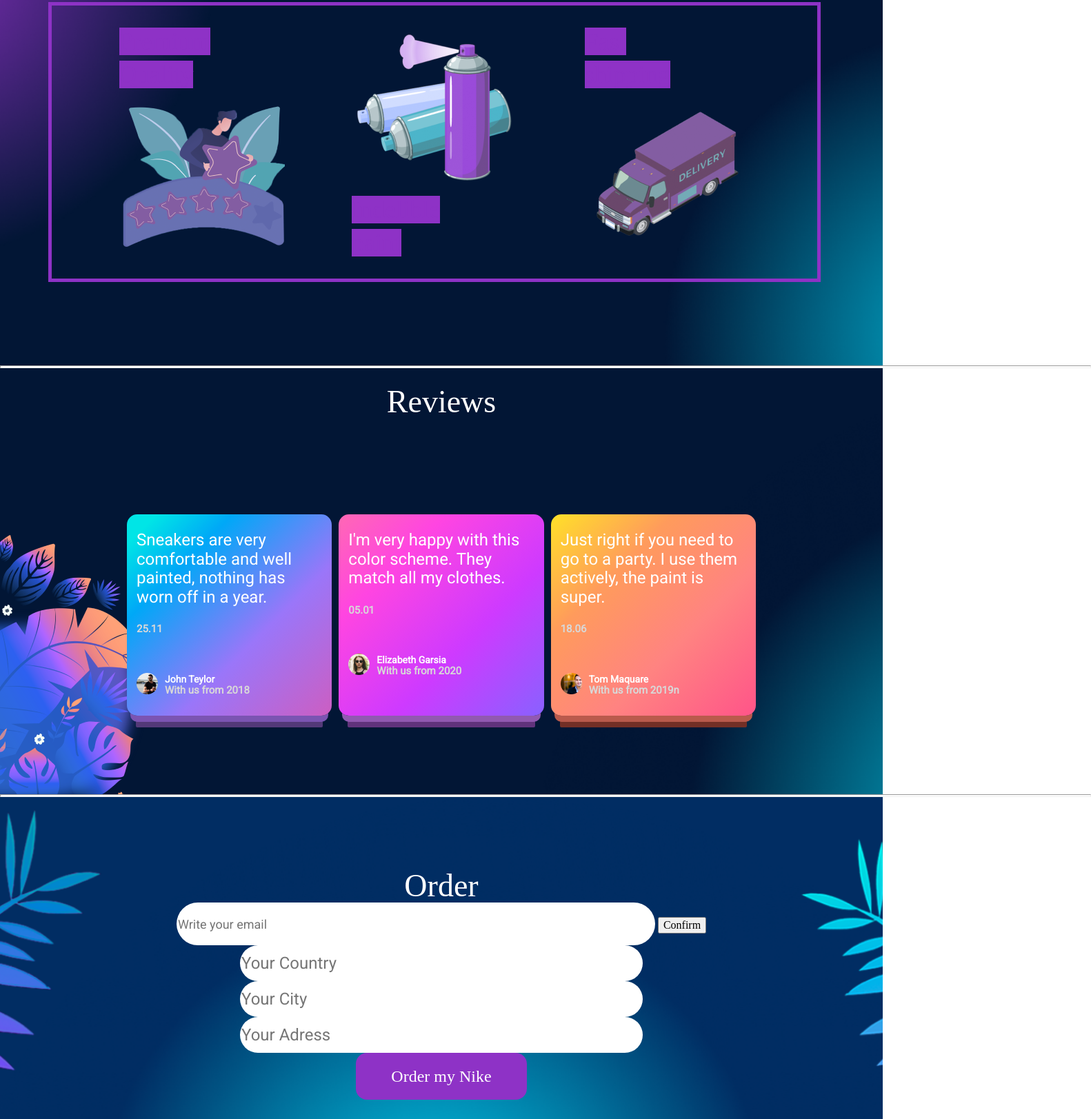
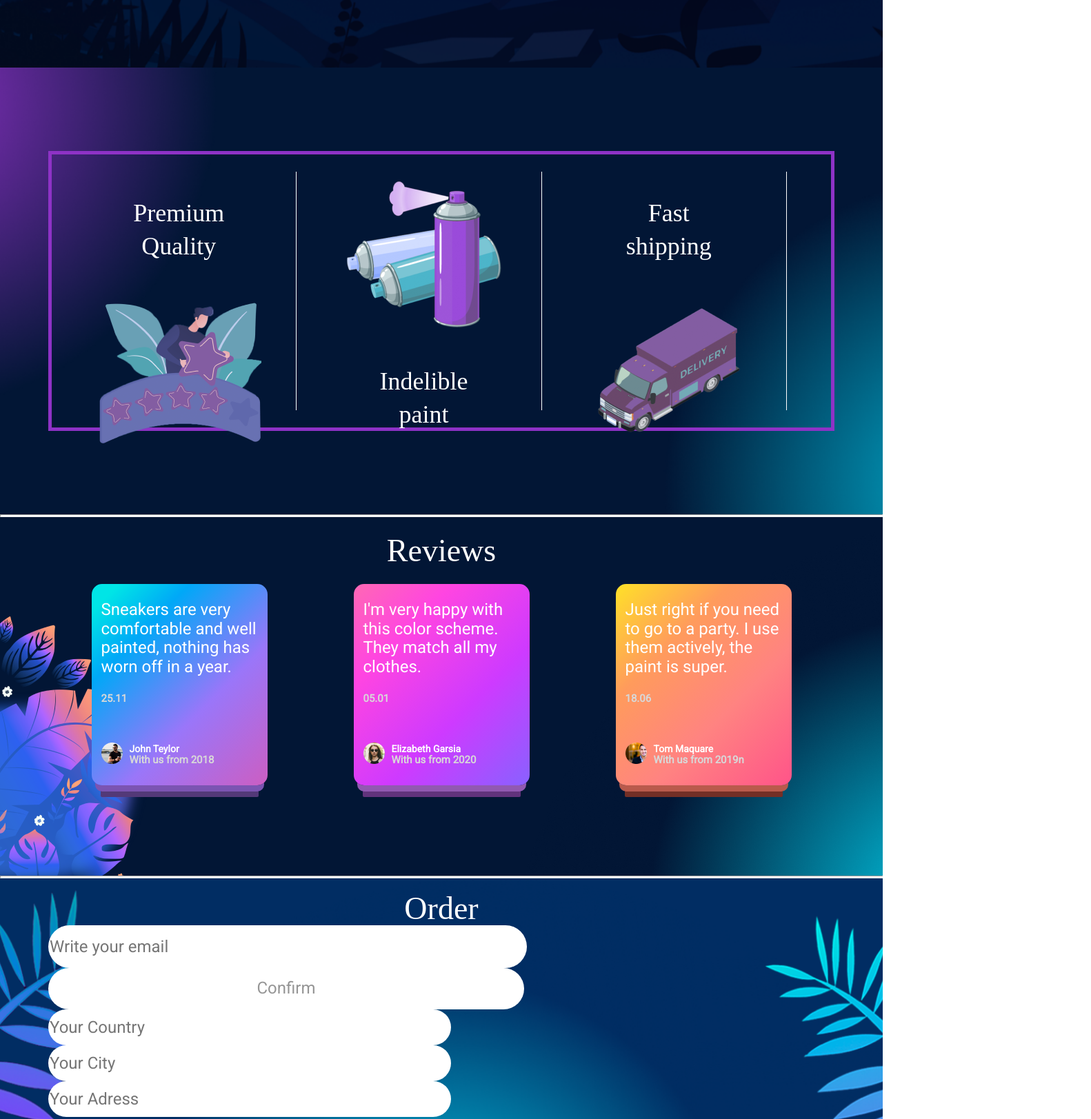
Before and after one commit to Aleksandra-15/Nike, a plain HTML site: page index.html in a window 1280 px wide. Shown: the part 1064-2687 px from the top of the page at 69% size, 1582 px wide, since content can reach past the window. Drawn offline with nearby package versions, Linux system fonts and the light colour scheme; files that its build step writes are made by us from their sources; files whose address does not match are found by name.

Commit message:
html,css

```diff
--- a/css/block/benefits.css
+++ b/css/block/benefits.css
@@ -5,10 +5,15 @@
 }
 .benefits-lists {
   border: 5px solid #8e32c6;
-  width: 1110px;
+
   height: 396px;
 
   padding-left: 0px;
+}
+.benefits-item{
+  height: 346px;
+  border-right: 1px solid #fff;
+  padding-right: 50px;
 }
 .benefits-title {
   font-weight: 400;
@@ -30,17 +35,3 @@
   border-right: 1px solid #fff;
   padding-right: 75px;
 }
-.benefits-title{
-  text-align: center;
-  display: inline;
-  color:#8e32c6;
-  background-image: linear-gradient(#8e32c6, #8e32c6
-  );
-  background-repeat: no-repeat;
-  background-size: 300% 300%;
-  transition: background-size 800ms, color 700ms;
-}
-.benefits-title:hover{
-  background-size: 0% 100%;
-  color: #fff;
-}
--- a/css/block/header.css
+++ b/css/block/header.css
@@ -15,12 +15,13 @@ header {
 }
 .header_block {
   display: flex;
-  gap: 90px;
+
   align-items: center;
 }
 
 .nav-lists {
-  width: 881px;
+ gap: 30px;
+ padding: 0;
   margin: auto;
   display: flex;
   justify-content: space-around;
--- a/css/block/main_page.css
+++ b/css/block/main_page.css
@@ -1,10 +1,10 @@
 .preview {
   background: url(../../img/crosu.png) center/cover no-repeat;
-  padding-bottom: 100px;
+  padding-bottom: 183px;
   padding-top: 230px;
+  margin-top: 93px;
 }
 .subtitle {
-
   font-family: "PT Serif";
   font-style: normal;
   font-weight: 400;
@@ -43,7 +43,6 @@ h2 {
   color: #ffffff;
 }
 .preview h1 {
-
   font-weight: 400;
   font-size: 144px;
   line-height: 192px; /* identical to box height */
@@ -52,7 +51,6 @@ h2 {
   margin-top: 0;
 }
 .text {
-
   font-family: "Roboto";
   font-style: normal;
   font-weight: 400;
@@ -61,11 +59,12 @@ h2 {
   margin-left: 0px;
   color: #ffffff;
 }
-.btn:hover{
+.btn:hover {
   transform: skew(15deg, 5deg);
 }
 .btn {
- transition: 0.5s ease infinite;
+  margin-top: 40px;
+  transition: 0.5s ease infinite;
   font-weight: 400;
   font-size: 24px;
   line-height: 28px;
@@ -81,10 +80,8 @@ h2 {
   width: 178px;
   height: 86px;
   flex-direction: column;
-
 }
 .preview_logo {
-
   display: flex;
   flex-direction: column;
   align-items: flex-start;
--- a/css/block/order.css
+++ b/css/block/order.css
@@ -1,7 +1,6 @@
 .order {
   background: url(../../img/backgraund-order.png) center/cover no-repeat;
-  padding-bottom: 105px;
-  padding-top: 105px;
+  padding:20px 0 35px 0 ;
 }
 
 .title {
--- a/css/block/reviews.css
+++ b/css/block/reviews.css
@@ -2,10 +2,11 @@
   background: url(../../img/backgraund-reviews.png) center/cover no-repeat;
 }
 .reviews-bg {
+  padding: 25px 0 115px 0;
   background: url(../../img/цветы.png) left bottom no-repeat;
 }
 hr {
-  width: 1580px;
+
   margin-top: 0px;
   margin-bottom: 0px;
   color: #fff;
@@ -17,13 +18,12 @@ hr {
   flex-shrink: 0;
 }
 .reviews h2 {
-  margin-top: 0px;
-  margin-bottom: 0px;
+ margin: 0;
   font-weight: 200;
   font-size: 46px;
   line-height: 48px;
   text-align: center;
-  padding: 25px;
+
 
   color: #ffffff;
 }
@@ -53,9 +53,8 @@ hr {
   display: flex;
   justify-content: space-around;
   align-items: center;
-  padding: 114px;
-  margin-top: 0px;
-  margin-bottom: 0px;
+padding: 0;
+margin-top: 24px;
 }
 .reviews h5 {
   color: #fff;
@@ -77,8 +76,7 @@ h4 {
   padding: 0px 14px 0 14px;
 }
 .revi-list {
-  margin-right: 10px;
-  flex: 1;
+
   transition: all 0.3s ease;
   width: 255px;
   height: 292px;
@@ -93,8 +91,7 @@ h4 {
   box-shadow: 0px 14px 0px -5px #7b54b2, 0px 30px 0px -13px #533978;
 }
 .revi-list-grand {
-  margin-right: 10px;
-  flex: 1;
+
   transition: all 0.3s ease;
   width: 255px;
   height: 292px;
@@ -111,7 +108,7 @@ h4 {
 }
 
 .revi_list {
-  flex: 1;
+
   transition: all 0.3s ease;
   width: 255px;
   height: 292px;
--- a/index.html
+++ b/index.html
@@ -11,10 +11,9 @@
     <link
       href="https://fonts.googleapis.com/css2?family=Roboto:wght@300;400&display=swap"
       rel="stylesheet" />
-      <link
+    <link
       rel="stylesheet"
-      href="https://cdnjs.cloudflare.com/ajax/libs/animate.css/4.1.1/animate.min.css"
-    />
+      href="https://cdnjs.cloudflare.com/ajax/libs/animate.css/4.1.1/animate.min.css" />
     <link rel="stylesheet" href="./css/style.css" />
   </head>
   <body>
@@ -63,7 +62,7 @@
       <section class="benefits" id="benefits">
         <div class="container">
           <ul class="benefits-lists">
-            <li class="benefits-list-item">
+            <li class="benefits-item">
               <h3 class="benefits-title">
                 Premium <br />
                 Quality
@@ -72,7 +71,7 @@
                 <img src="./img/stars.png" alt="stars" />
               </div>
             </li>
-            <li class="list2">
+            <li class="benefits-item">
               <div class="benefits-img">
                 <img src="./img/color.png" alt="color" />
               </div>
@@ -81,7 +80,7 @@
                 paint
               </h3>
             </li>
-            <li class="list3">
+            <li class="benefits-item">
               <h3 class="benefits-title">
                 Fast <br />
                 shipping
@@ -99,7 +98,6 @@
           <div class="container">
             <h2>Reviews</h2>
 
-           <div class="gallery">
             <ul class="revis">
               <li class="revi-list">
                 <p>
@@ -150,28 +148,23 @@
                 </div>
               </li>
             </ul>
-           </div>
           </div>
         </div>
       </section>
       <hr />
       <section class="order" id="order">
         <div class="container">
-         <div class="cnt">
-          <h2 class="title">Order</h2>
-          <form >
-          <form>
-            <input class="text" type="email" placeholder="Write your email" />
-            <button class="submit">Confirm</button>
-          </form>
-
+          <h2 class="order-title title">Order</h2>
+          <form class="order_form">
+            <div class="order-email">
+              <input type="email" placeholder="Write your email" />
+              <input type="button" value="Confirm" />
+            </div>
             <input class="inpuut" placeholder="Your Country" />
-          <input class="inpuut" placeholder="Your City" />
-          <input class="inpuut" placeholder="Your Adress" />
-
+            <input class="inpuut" placeholder="Your City" />
+            <input class="inpuut" placeholder="Your Adress" />
           </form>
           <button class="btn">Order my Nike</button>
-         </div>
         </div>
       </section>
     </main>
```
